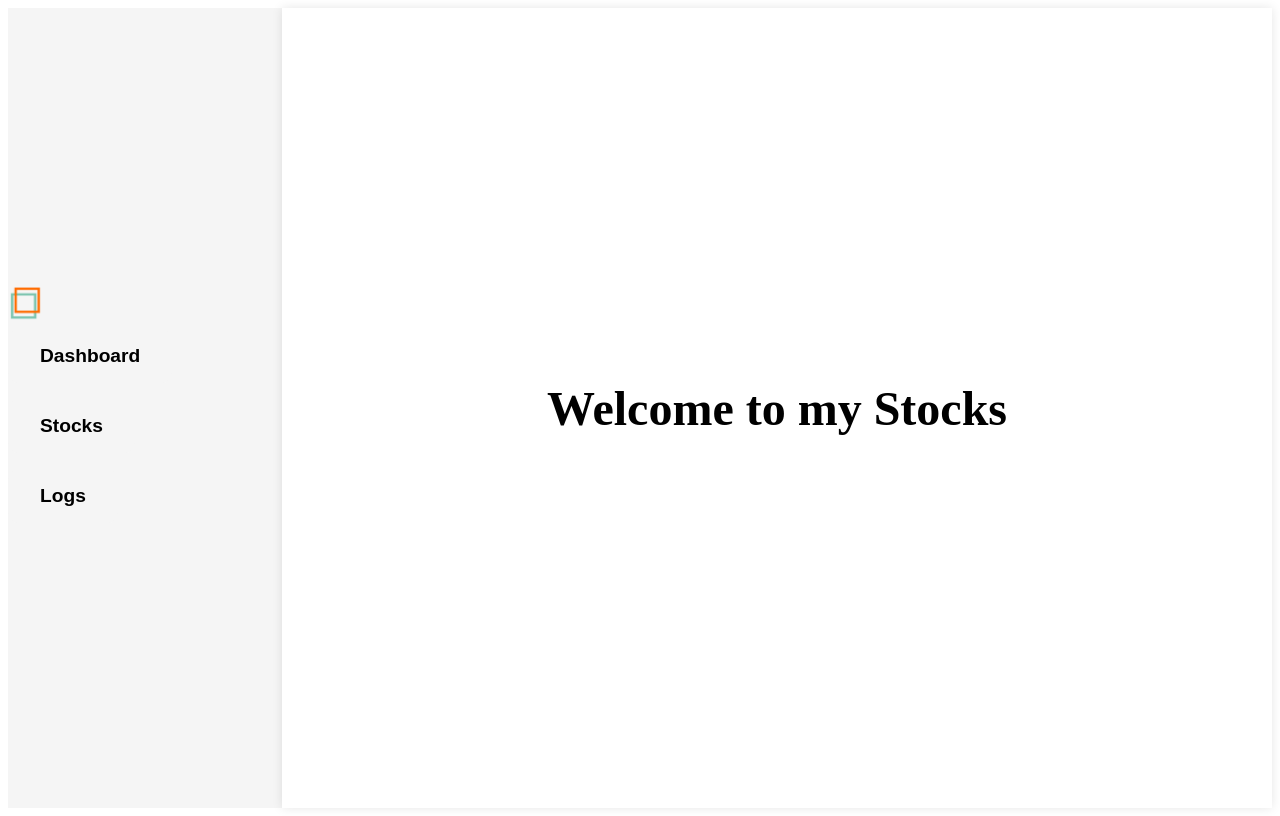
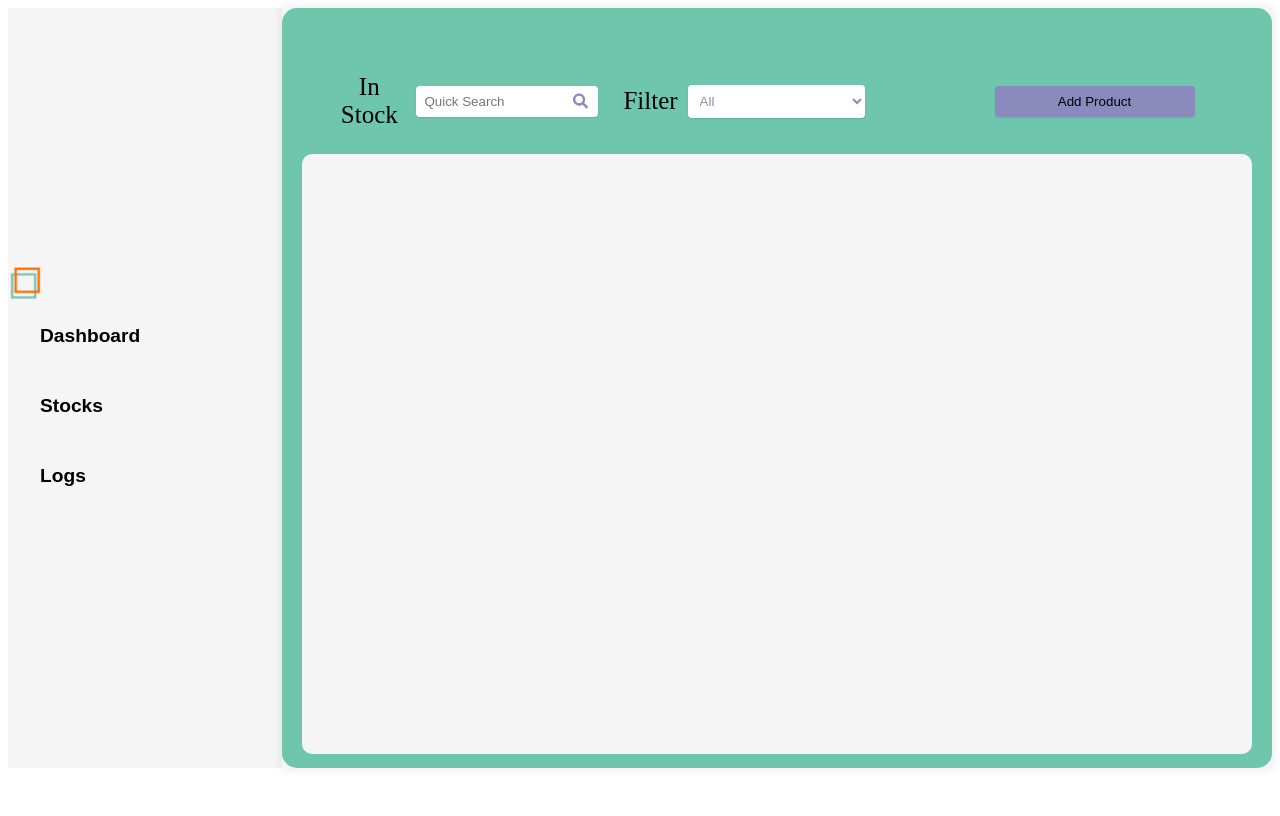
Before and after one commit to mcahero/E-stock, a React (Create React App) app in the folder e-stock/: page /Stocks in a window 1280 px wide. Built offline with nearby package versions, Linux system fonts and the light colour scheme.

Commit message:
initial stocks

```diff
--- a/e-stock/package.json
+++ b/e-stock/package.json
@@ -8,6 +8,7 @@
     "@testing-library/user-event": "^13.5.0",
     "react": "^18.2.0",
     "react-dom": "^18.2.0",
+    "react-icons": "^4.8.0",
     "react-router-dom": "^6.9.0",
     "react-scripts": "5.0.1",
     "web-vitals": "^2.1.4"
--- /dev/null
+++ b/e-stock/src/pages/stocks/AddProductModal.js
@@ -0,0 +1,59 @@
+import React from 'react';
+import { useState } from 'react';
+export default function AddProductModal({ showModal, handleCloseModal }) {
+
+
+    const [productName, setProductName] = useState('');
+  const [categories, setCategories] = useState('');
+  const [expiryDate, setExpiryDate] = useState('');
+  const [quantity, setQuantity] = useState('');
+
+  const handleSubmit = (event) => {
+    event.preventDefault();
+    // Handle adding the product to a database or state here
+    console.log(`Product name: ${productName}, Categories: ${categories}, Expiry date: ${expiryDate}, Quantity: ${quantity}`);
+    // Clear input fields
+    setProductName('');
+    setCategories('');
+    setExpiryDate('');
+    setQuantity('');
+  }
+
+  return (
+    showModal && (
+      <div className='modal-overlay' onClick={handleCloseModal}>
+        <div className='modal' onClick={(e) => e.stopPropagation()}>
+          <div className='modal-header'>
+            <h2>Add Product</h2>
+          </div>
+
+            <button className='close-modal-button' onClick={handleCloseModal}>
+              &times;
+            </button>
+            <div className='form'>
+                <form onSubmit={handleSubmit}>
+                    <label>
+                        <input type="text" value={productName} onChange={(event) => setProductName(event.target.value)} placeholder="Product Name" />
+                    </label>
+                    <br />
+                    <label>
+                        <input type="text" value={categories} onChange={(event) => setCategories(event.target.value)} placeholder="Categories" />
+                    </label>
+                    <br />
+                    <label>
+                        <input type="date" value={expiryDate} onChange={(event) => setExpiryDate(event.target.value)} placeholder="Expiry Date" />
+                    </label>
+                    <br />
+                    <label>
+                        <input type="number" value={quantity} onChange={(event) => setQuantity(event.target.value)} placeholder="Quantity" />
+                    </label>
+                    <br />
+                    <button type="submit" onClick={handleCloseModal}>Add Product</button>
+                </form>
+            </div>
+
+        </div>
+      </div>
+    )
+  );
+}
--- a/e-stock/src/pages/stocks/index.js
+++ b/e-stock/src/pages/stocks/index.js
@@ -1,14 +1,70 @@
-import React from 'react'
 import './styles.css'
 import Sidebar from '../../sidebar'
-export default function Stocks() {
+import { FaSearch } from 'react-icons/fa';
+import React, { useState } from 'react';
+import AddProductModal from './AddProductModal';
+
+
+  export default function Stocks() {
+    const [showModal, setShowModal] = useState(false);
+
+    const handleAddProductClick = () => {
+      setShowModal(true);
+    };
+
+    const handleCloseModal = () => {
+      setShowModal(false);
+    };
+
   return (
+    <div className={`AppContainer ${showModal ? 'blur' : ''}`}>
 
-    <div className='AppContainer'>
-        <Sidebar/>
-            <div className="dashboard">
-            <h1>Welcome to my Stocks</h1>
+      <div className='AppContainer'>
+        <Sidebar />
+        <div className="stocks">
+
+          <div className='container'>
+
+            <div className='header'>
+              <p>In Stock</p>
+
+              <div className='search-container'>
+                <input className='input' placeholder='Quick Search' />
+                <FaSearch className='search-icon' />
+              </div>
+
+              <p>Filter</p>
+
+              <div className='select-container'>
+                <select className='select'>
+                  <option value='all'>All</option>
+                  <option value='in-stock'>In Stock</option>
+                  <option value='out-of-stock'>Out of Stock</option>
+                </select>
+              </div>
+
+              <div className='actions-container'>
+                <button className='add-product-button' onClick={handleAddProductClick}>
+                  Add Product
+                </button>
+              </div>
+
+            </div>
+            <div className='table-container'>
+
+            </div>
+
+          </div>
+
+
         </div>
+
+
+        <AddProductModal showModal={showModal} handleCloseModal={handleCloseModal} />
+
+      </div>
+
+
     </div>
   )
 }
--- a/e-stock/src/pages/stocks/styles.css
+++ b/e-stock/src/pages/stocks/styles.css
@@ -2,16 +2,207 @@
     display: flex;
     align-items: center;
     justify-content: center;
-    height: 100vh;
+    height: 100%;
     width: 100%;
     background-color: #F5F5F5;
     box-shadow: 0 0 10px rgba(0, 0, 0, 0.1);
     font-size: 24px;
     text-align: center;
+    justify-content: center;
+
   }
   .AppContainer{
     display: flex;
     flex-direction: row;
     width: 100%;
     height: 100%;
+    justify-content: center;
   }
+
+  .container {
+    width: 100%;
+    height: 90vh;
+    background-color: #6EC6AD;
+    border-radius: 15px;
+    text-align: center;
+    justify-content: center;
+    align-items: center;
+    padding: 20px;
+  }
+
+  .header{
+    margin-top: 20px;
+    display: flex;
+    flex-direction: row;
+    width: 95%;
+    align-items: center;
+    justify-content: center;
+
+  }
+
+  .header p{
+    font-size: 25px;
+    margin-right: 10px;
+    margin-left: 30px
+
+  }
+
+  .input {
+    color: #8A8ABC;
+    padding: 8px;
+    border: none;
+    border-radius: 4px;
+    box-shadow: 0 1px 2px rgba(0, 0, 0, 0.1);
+    width: 100%;
+    max-width: 400px;
+
+
+  }
+
+  .input:focus {
+    border: 2px solid #8A8ABC;
+    outline: none;
+  }
+
+
+  .search-container {
+    display: flex;
+    align-items: center;
+    width: 200px;
+
+  }
+
+  .search-icon {
+    color: #8A8ABC;
+    font-size: 16px;
+    margin-left: -25px;
+    margin-right: 5px;
+  }
+
+
+  .select {
+    padding: 8px;
+    border: none;
+    border-radius: 4px;
+    box-shadow: 0 1px 2px rgba(0, 0, 0, 0.1);
+    width: 100%;
+    max-width: 400px;
+    background-color: #fff;
+    color: #8A8ABC;
+
+  }
+
+  .select option {
+    background-color: #fff;
+    color: #000000;
+  }
+
+  .select option:hover{
+    background-color: #fff;
+  }
+
+  .select:focus {
+    border: 2px solid #8A8ABC;
+    outline: none;
+  }
+
+
+
+  .search-icon {
+    color: #8A8ABC;
+    font-size: 16px;
+    margin-left: -25px;
+    margin-right: 5px;
+  }
+
+  .select-container {
+    display: flex;
+    align-items: center;
+    width: 200px;
+    margin-right: 40px;
+  }
+
+  .actions-container {
+    display: flex;
+    align-items: center;
+    margin-left: 50px;
+
+
+  }
+  .add-product-button{
+    position: relative;
+    padding: 8px;
+    border: none;
+    border-radius: 4px;
+    box-shadow: 0 1px 2px rgba(0, 0, 0, 0.1);
+    width: 100%;
+    max-width: 400px;
+    margin-right: 10px;
+    width: 200px;
+    background-color:#8A8ABC;
+    margin-left: 40px;
+
+  }
+
+  .add-product-button:hover{
+    background-color:#7070aa;
+  }
+
+  .modal-overlay {
+    position: fixed;
+    top: 0;
+    left: 0;
+    right: 0;
+    bottom: 0;
+    background-color: rgba(0, 0, 0, 0.5);
+    display: flex;
+    justify-content: center;
+    align-items: center;
+
+  }
+
+  .modal {
+    background-color: #fff;
+    border-radius: 8px;
+    box-shadow: 0px 4px 12px rgba(0, 0, 0, 0.1);
+    width: 500px;
+    height: 300px;
+    display: flex;
+    flex-direction: column;
+    align-items: center;
+    justify-content: center;
+  }
+
+  .modal-content {
+    padding: 20px;
+    background-color: #fff;
+    border-radius: 8px;
+    box-shadow: 0px 0px 10px rgba(0, 0, 0, 0.25);
+    position: relative;
+    z-index: 2;
+    max-width: 500px;
+    margin: 0 auto;
+  }
+
+  .close-modal-button {
+    top: 10px;
+    right: 10px;
+    background: none;
+    border: none;
+    font-size: 1.5rem;
+    cursor: pointer;
+    outline: none;
+  }
+
+  .close-modal-button:hover,
+  .close-modal-button:focus {
+    color: #8a8abc;
+  }
+
+  .table-container{
+    width: 100%;
+    height: 75vh;
+    background-color: #F5F5F5;
+    border-radius: 10px;
+    align-self: center;
+  }
```
Also changed, not shown: 1 other file (tests, documents, lock files or other folders).
